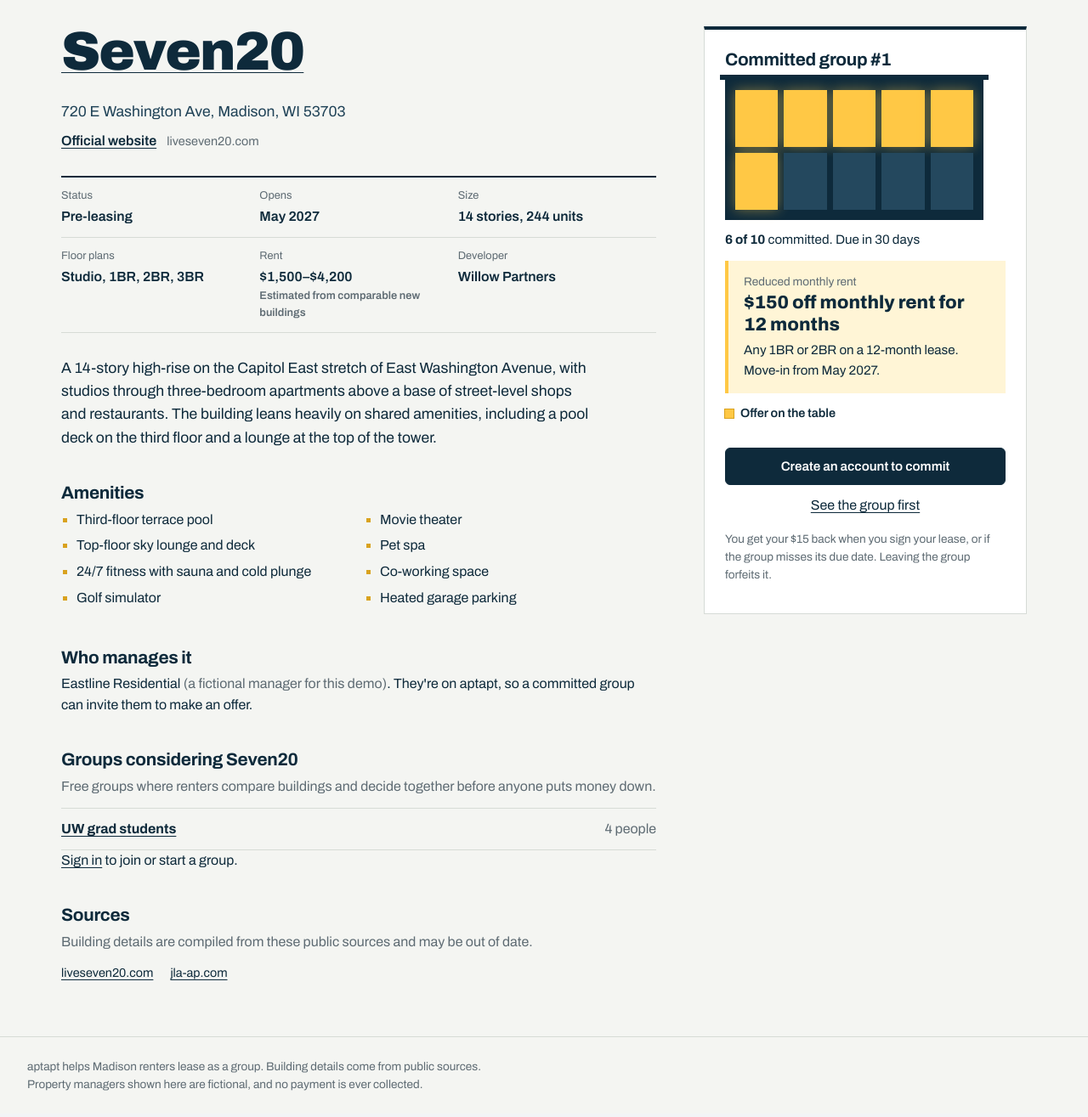
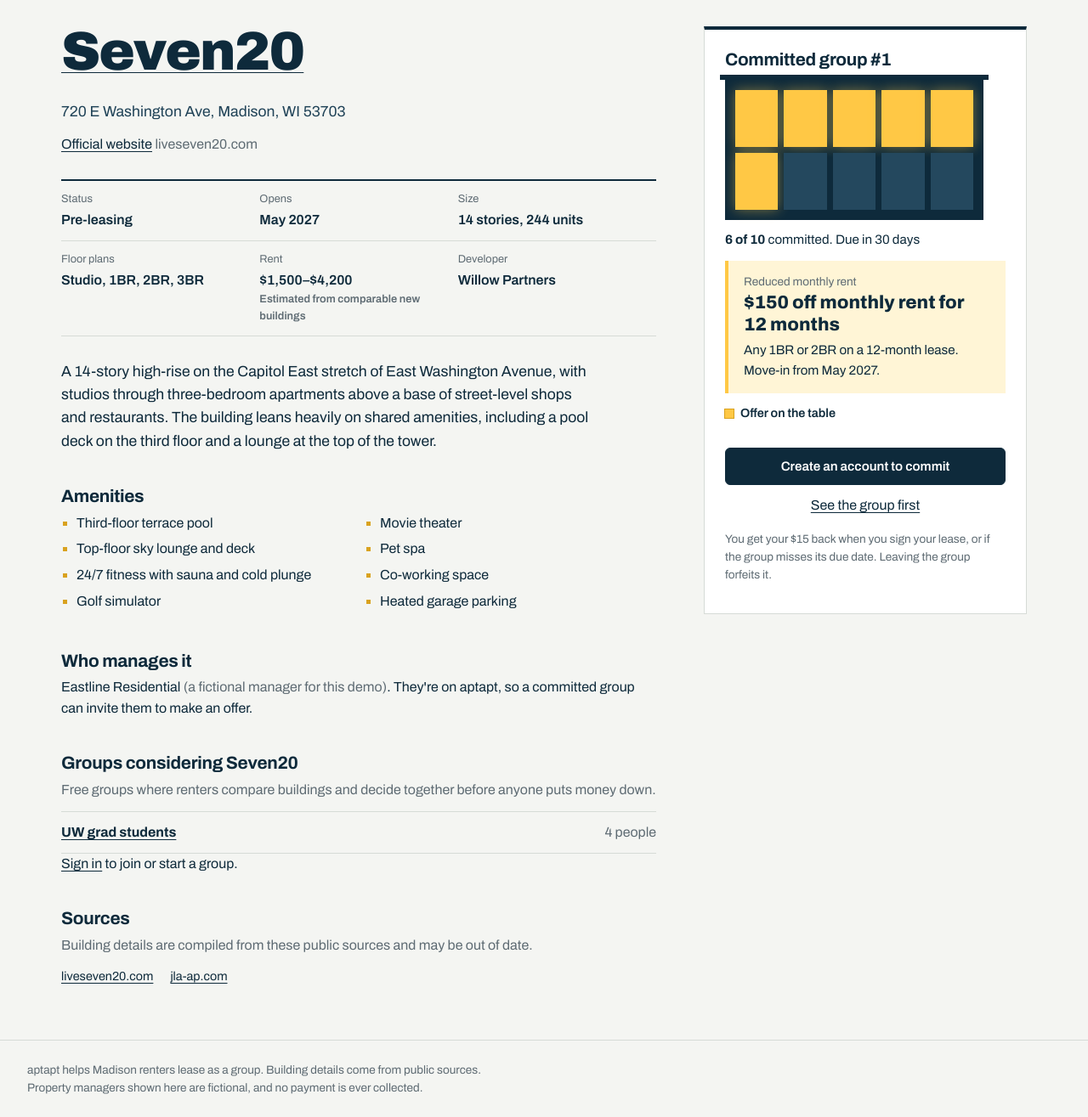
Before and after one commit to rishis12/aptapt, a Flask app: page /buildings/seven20 in a window 1280 px wide. Shown: the part 663-1978 px from the top of the page at 85% size. Before the commit the page ends 1947 px from the top, so only its background shows below. Run offline with Flask 3, Linux system fonts and the light colour scheme; data comes from the database, SQL or seed files in the repository; data that the repository does not hold is empty.

Commit message:
Update style.css

```diff
--- a/app/static/style.css
+++ b/app/static/style.css
@@ -231,9 +231,6 @@ body.is-browse { height: 100vh; display: flex; flex-direction: column; overflow:
 .building-info h1 { font-size: clamp(2.4rem, 5vw, 4rem); font-weight: 900; font-stretch: 125%; line-height: .95; letter-spacing: -.03em; }
 .building-info h2 { margin-top: 40px; }
 .building-address { font-size: 1.1rem; color: var(--ink-2); }
-.building-links { display: flex; flex-wrap: wrap; gap: 4px 12px; align-items: baseline; margin-top: -4px; }
-.building-links a { font-weight: 600; }
-.building-links span { font-size: .9rem; }
 .sources { list-style: none; margin: 8px 0 0; padding: 0; display: flex; flex-wrap: wrap; gap: 6px 20px; font-size: .9rem; }
 .building-desc { font-size: 1.1rem; max-width: 62ch; margin-top: 28px; }
 .facts { display: grid; grid-template-columns: repeat(3, minmax(0, 1fr)); gap: 0; margin: 28px 0 0; border-top: 2px solid var(--ink); }
```
